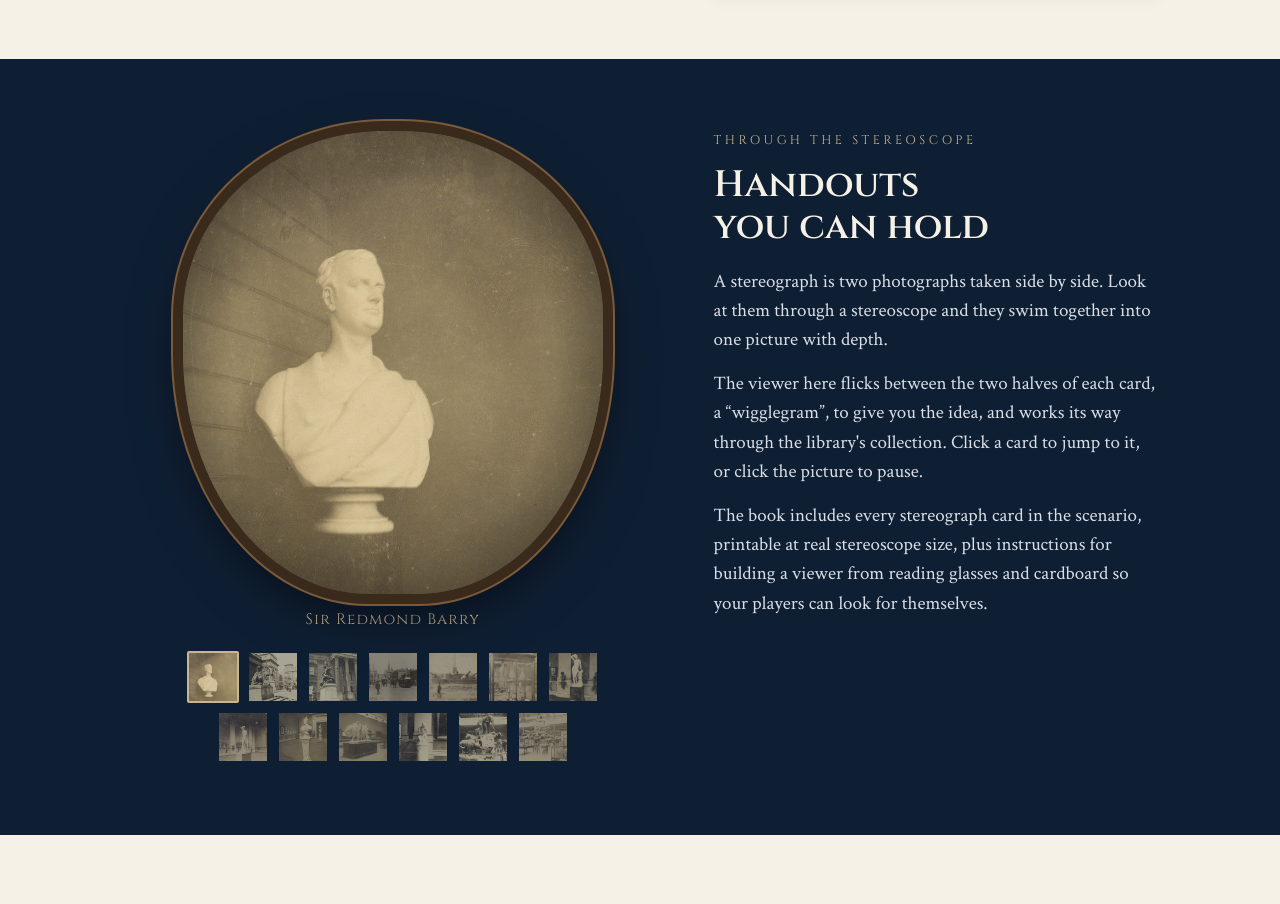
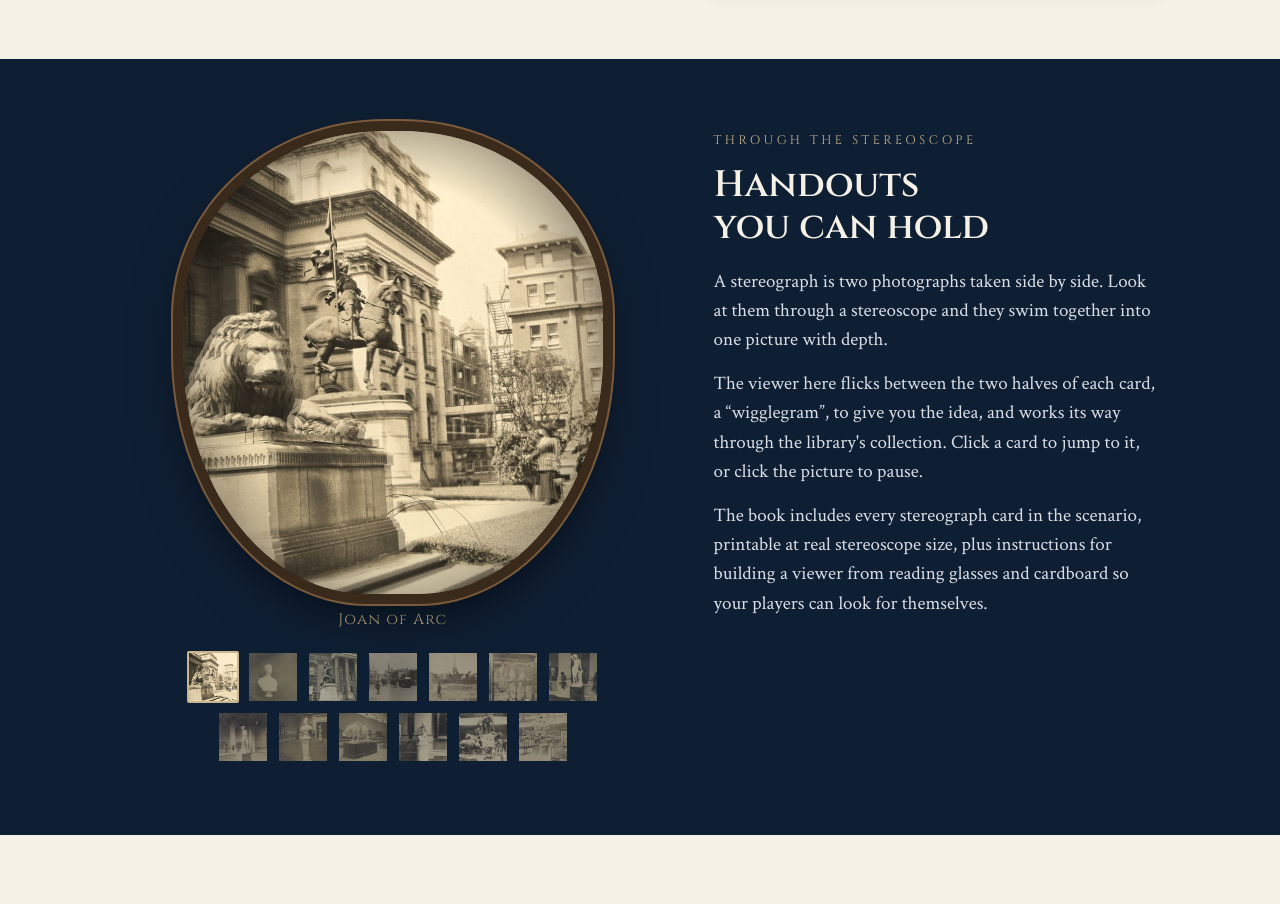
Before and after one commit to notamitchell/rpg, a plain HTML site: page index.html in a window 1280 px wide. Shown: the part 1800-2704 px from the top of the page. Drawn offline with Linux system fonts and the light colour scheme.

Commit message:
Start the stereoscope on Joan of Arc
Co-Authored-By: Claude Opus 5.5 <noreply@anthropic.com>
Claude-Session: https://claude.ai/code/session_01XbDYxyJd29rCAbvsUtbbky

```diff
--- a/index.html
+++ b/index.html
@@ -57,13 +57,13 @@
   <div class="wrap two">
     <div class="viewer">
       <div class="lens" id="lens" role="button" tabindex="0" aria-label="Pause or play the stereographs" title="Click to pause">
-        <img class="a" id="lensA" src="assets/img/stereo/FL16281605-a.jpg" alt="Stereograph: Sir Redmond Barry">
-        <img class="r" id="lensB" src="assets/img/stereo/FL16281605-b.jpg" alt="" aria-hidden="true">
+        <img class="a" id="lensA" src="assets/img/stereo/a14166-a.jpg" alt="Stereograph: Joan of Arc">
+        <img class="r" id="lensB" src="assets/img/stereo/a14166-b.jpg" alt="" aria-hidden="true">
       </div>
-      <p class="card-title" id="cardTitle" aria-live="polite">Sir Redmond Barry</p>
+      <p class="card-title" id="cardTitle" aria-live="polite">Joan of Arc</p>
       <div class="cards" role="group" aria-label="Choose a stereograph">
-        <button type="button" data-card="FL16281605" aria-pressed="true" title="Sir Redmond Barry"><img src="assets/img/stereo/FL16281605-thumb.jpg" alt="Sir Redmond Barry" loading="lazy"></button>
-        <button type="button" data-card="a14166" aria-pressed="false" title="Joan of Arc"><img src="assets/img/stereo/a14166-thumb.jpg" alt="Joan of Arc" loading="lazy"></button>
+        <button type="button" data-card="a14166" aria-pressed="true" title="Joan of Arc"><img src="assets/img/stereo/a14166-thumb.jpg" alt="Joan of Arc" loading="lazy"></button>
+        <button type="button" data-card="FL16281605" aria-pressed="false" title="Sir Redmond Barry"><img src="assets/img/stereo/FL16281605-thumb.jpg" alt="Sir Redmond Barry" loading="lazy"></button>
         <button type="button" data-card="a14167" aria-pressed="false" title="St George and the Dragon"><img src="assets/img/stereo/a14167-thumb.jpg" alt="St George and the Dragon" loading="lazy"></button>
         <button type="button" data-card="FL15681165" aria-pressed="false" title="Russell Street"><img src="assets/img/stereo/FL15681165-thumb.jpg" alt="Russell Street" loading="lazy"></button>
         <button type="button" data-card="FL15960677" aria-pressed="false" title="Eureka Stockade Memorial"><img src="assets/img/stereo/FL15960677-thumb.jpg" alt="Eureka Stockade Memorial" loading="lazy"></button>
```
